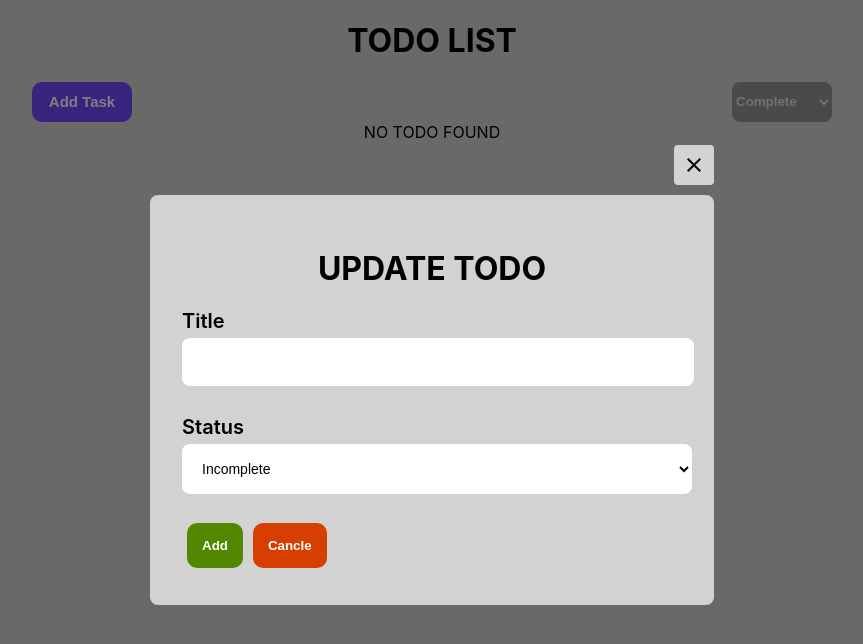
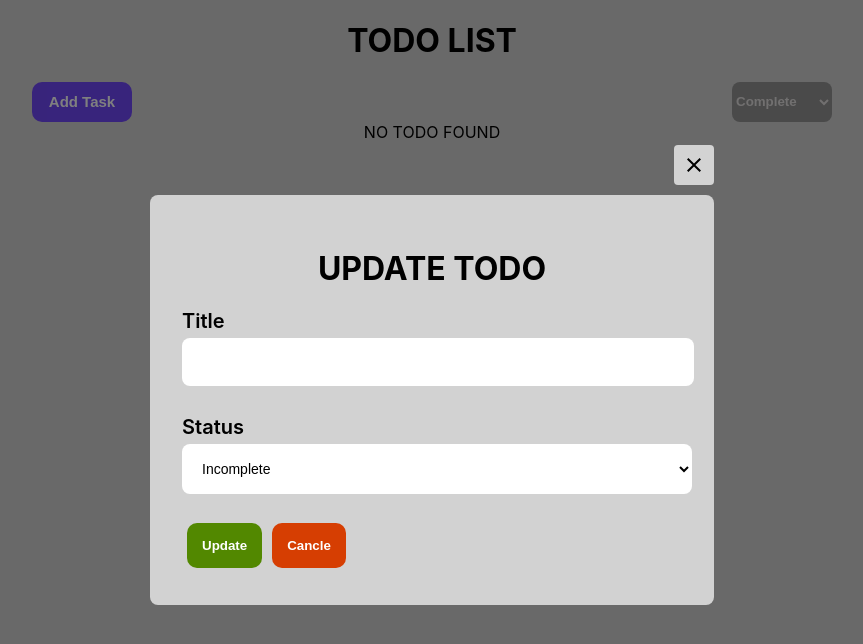
Before and after one commit to Desmondgoldsmith/Todo-App-React-Redux-, a React (Create React App) app: page / in a window 1280 px wide. Both pictures are taken after a click on the button "Add Task". Shown: the top 644 px of the page, without its empty margins (208-1071 px from the left). Built offline with nearby package versions, Linux system fonts and the light colour scheme.

Commit message:
TODO APP WITH REACT + REDUX

```diff
--- a/src/app/Components/Todomodel.js
+++ b/src/app/Components/Todomodel.js
@@ -54,7 +54,7 @@ function Todomodel({openModel,setopenModel,update,setUpdate}) { //distructure th
         <option value="Incomplete">Incomplete</option>
         </select>
         </label>
-        <button type = "submit" className='add'>Add</button>
+        <button type = "submit" className='add'>{update === 'update' ? 'Update ' : 'Add' }</button>
         <button type = "button" onClick = {()=>setopenModel(false)} className='remove'>Cancle</button>
 
      </form>
```
